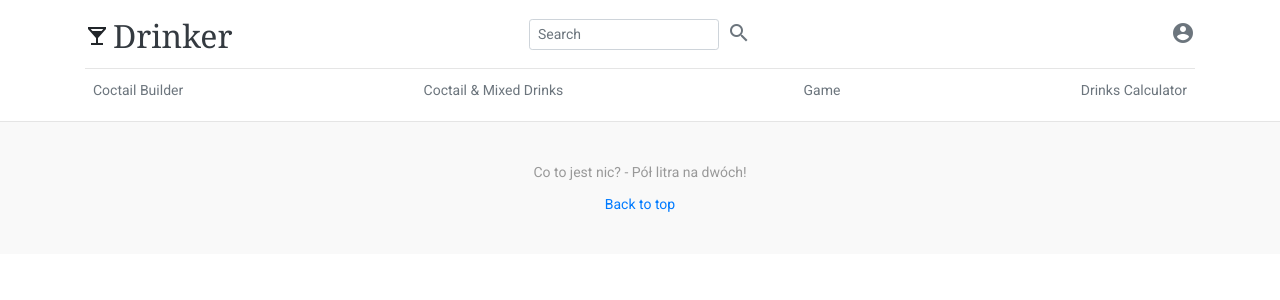
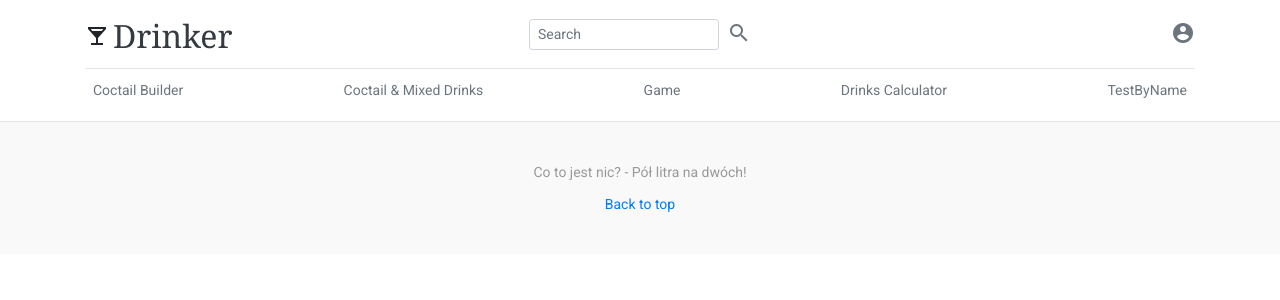
Before and after one commit to gwalus/Drinker, an Angular app in the folder drinkerClient/: page / in a window 1280 px wide. Shown: the top 300 px of the page. Built offline with nearby package versions, Linux system fonts and the light colour scheme.

Commit message:
Add coctail params ts class

```diff
--- a/drinkerClient/src/app/_models/coctail.ts
+++ b/drinkerClient/src/app/_models/coctail.ts
@@ -1,7 +1,6 @@
 import { Ingredient } from "./ingredient";
 
 export interface Coctail {
-    id: number;
     name: string;
     category: string;
     alcoholic: string;
--- /dev/null
+++ b/drinkerClient/src/app/_models/coctailParams.ts
@@ -0,0 +1,7 @@
+export class CoctailParams {
+    pageNumber = 1;
+    pageSize = 5;
+    category = 'Ordinary Drink';
+    alcoholic = 'Alcoholic';
+    glass: string;
+}
--- a/drinkerClient/src/app/_services/coctail.service.ts
+++ b/drinkerClient/src/app/_services/coctail.service.ts
@@ -2,17 +2,19 @@ import { HttpClient, HttpParams } from '@angular/common/http';
 import { Injectable } from '@angular/core';
 import { environment } from 'src/environments/environment';
 import { Coctail } from '../_models/coctail';
+import { CoctailParams } from '../_models/coctailParams';
 
 @Injectable({
   providedIn: 'root'
 })
 export class CoctailService {
   baseUrl = environment.apiUrl;
+  coctailParams: CoctailParams;
 
   constructor(private http: HttpClient) { }
 
   searchCoctailByName(name: string) {
-    return this.http.get(this.baseUrl + 'Coctail/search/byName/' + name);
+    return this.http.get<Coctail>(this.baseUrl + 'Coctail/search/byName/' + name);
   }
 
   getCoctailsByIngredients(ingredients: string[]) {
--- a/drinkerClient/src/app/header/header.component.html
+++ b/drinkerClient/src/app/header/header.component.html
@@ -28,6 +28,7 @@
       <a class="p-2 text-muted" routerLink="/drinks">Coctail & Mixed Drinks</a>
       <a class="p-2 text-muted" href="/game">Game</a>
       <a class="p-2 text-muted" href="/calculator">Drinks Calculator</a>
+      <a class="p-2 text-muted" (click)="testByName()">TestByName</a>
     </nav>
   </div>
 </div>
--- a/drinkerClient/src/app/header/header.component.ts
+++ b/drinkerClient/src/app/header/header.component.ts
@@ -1,4 +1,6 @@
 import { Component, OnInit } from '@angular/core';
+import { Coctail } from '../_models/coctail';
+import { CoctailService } from '../_services/coctail.service';
 
 @Component({
   selector: 'app-header',
@@ -6,10 +8,20 @@ import { Component, OnInit } from '@angular/core';
   styleUrls: ['./header.component.css']
 })
 export class HeaderComponent implements OnInit {
+  coctail: Coctail;
 
-  constructor() { }
+  constructor(private coctailService: CoctailService) { }
 
   ngOnInit(): void {
   }
 
+  testByName(name: string = 'Mojito') {
+    this.coctailService.searchCoctailByName(name).subscribe(response => {
+      let coctail = response as Coctail;
+      this.coctail = coctail;
+      console.log(this.coctail);
+    }, error => {
+      console.log(error);
+    });
+  }
 }
--- a/drinkerClient/tsconfig.json
+++ b/drinkerClient/tsconfig.json
@@ -5,6 +5,7 @@
     "baseUrl": "./",
     "outDir": "./dist/out-tsc",
     "forceConsistentCasingInFileNames": true,
+    "strictPropertyInitialization": false,
     "strict": true,
     "noImplicitReturns": true,
     "noFallthroughCasesInSwitch": true,
```
